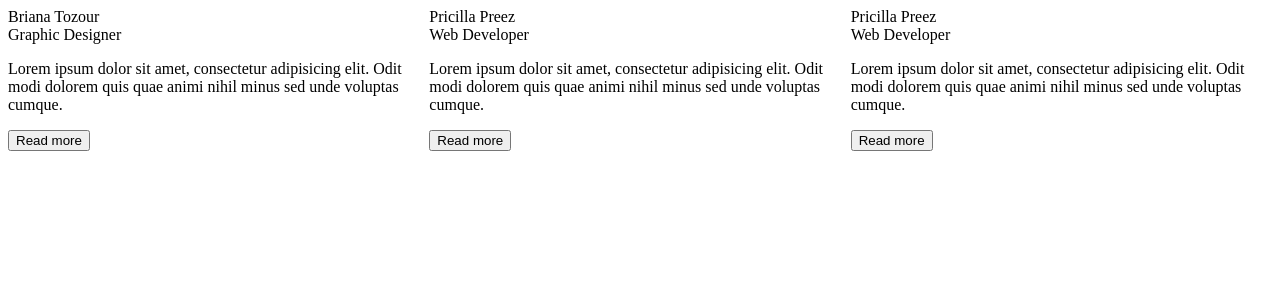
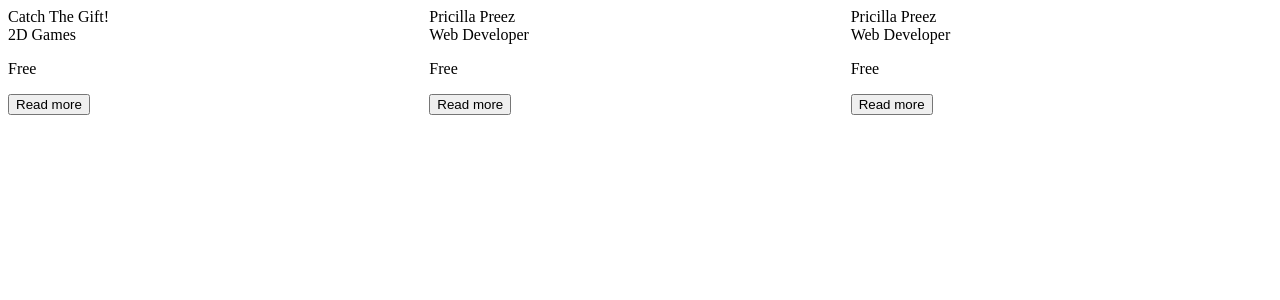
Before and after one commit to Coder-Serwin/AS-Developers, a Flask app: template templates/games.html in a window 1280 px wide. Shown: the top 300 px of the page. Run offline with Flask 2, Linux system fonts and the light colour scheme; the template is opened without the code that fills it, so the values that code supplies are empty.

Commit message:
Update games.html

```diff
--- a/templates/games.html
+++ b/templates/games.html
@@ -18,13 +18,13 @@
            </div>
            <div class="content">
               <div class="title">
-                 Briana Tozour
+                 Catch The Gift!
               </div>
               <div class="sub-title">
-                 Graphic Designer
+                 2D Games
               </div>
               <p>
-                 Lorem ipsum dolor sit amet, consectetur adipisicing elit. Odit modi dolorem quis quae animi nihil minus sed unde voluptas cumque.
+                 Free
               </p>
               <div class="btn">
                  <button>Read more</button>
@@ -43,7 +43,7 @@
                  Web Developer
               </div>
               <p>
-                 Lorem ipsum dolor sit amet, consectetur adipisicing elit. Odit modi dolorem quis quae animi nihil minus sed unde voluptas cumque.
+                 Free
               </p>
               <div class="btn">
                  <button>Read more</button>
@@ -62,7 +62,7 @@
                Web Developer
             </div>
             <p>
-               Lorem ipsum dolor sit amet, consectetur adipisicing elit. Odit modi dolorem quis quae animi nihil minus sed unde voluptas cumque.
+               Free
             </p>
             <div class="btn">
                <button>Read more</button>
@@ -81,10 +81,12 @@
                  App Developer
               </div>
               <p>
-                 Lorem ipsum dolor sit amet, consectetur adipisicing elit. Odit modi dolorem quis quae animi nihil minus sed unde voluptas cumque.
+                 Free
               </p>
               <div class="btn">
+                 <a href="#">
                  <button>Read more</button>
+               </a>
               </div>
            </div>
         </div>
@@ -93,7 +95,7 @@
         $(".slider").owlCarousel({
           loop: false,
           autoplay: true,
-          autoplayTimeout: 2000, //2000ms = 2s;
+          autoplayTimeout: 1000, //2000ms = 2s;
           autoplayHoverPause: true,
         });
      </script>
```
